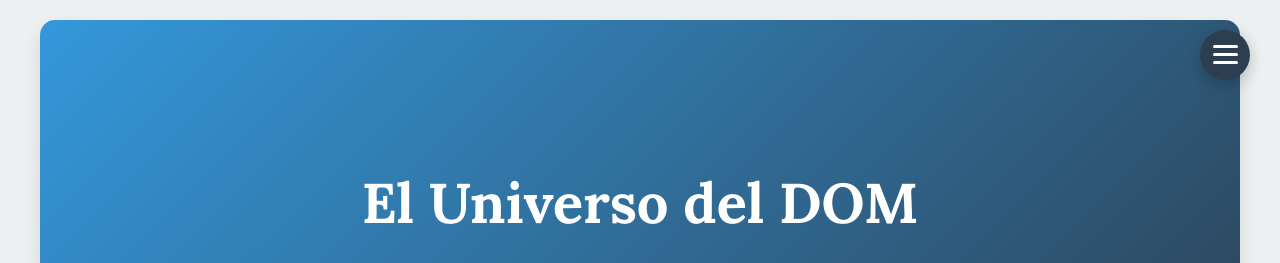
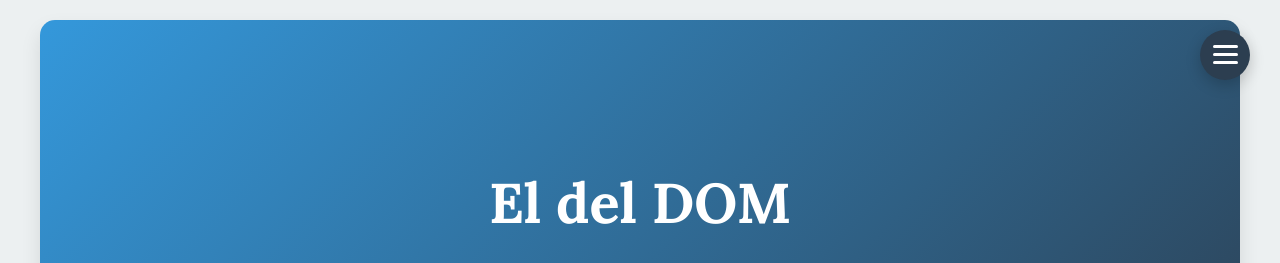
Before and after one commit to polantamba/pol_projects_DOM, a plain HTML site: page index.html in a window 1280 px wide. Shown: the top 263 px of the page. Drawn offline with Linux system fonts and the light colour scheme.

Commit message:
arreglo enunciados

```diff
--- a/index.html
+++ b/index.html
@@ -4,7 +4,7 @@
 <head>
     <meta charset="UTF-8">
     <meta name="viewport" content="width=device-width, initial-scale=1.0">
-    <title>El DOM Reinventado: Una Aventura Interactiva (CSS-Puro)</title>
+    <title>El DOM y su Importancia</title>
     <link href="https://fonts.googleapis.com/css2?family=Poppins:wght@300;400;600;700&family=Lora:ital,wght@0,400;0,700;1,400&display=swap" rel="stylesheet">
     <link rel="stylesheet" href="https://cdnjs.cloudflare.com/ajax/libs/font-awesome/6.4.0/css/all.min.css">
     <link href="css/styles.css" rel="stylesheet">
@@ -35,7 +35,7 @@
     <div class="contenedor">
         <header class="seccion-hero">
             <div class="texto-hero">
-                <h1>El Universo del DOM</h1>
+                <h1>El del DOM</h1>
                 <p>Explora la estructura que da vida a la web. Una guía moderna e interactiva para entender el Document Object Model.</p>
                 <a href="#definicion" class="boton-cta">Comenzar el Viaje</a>
             </div>
```
